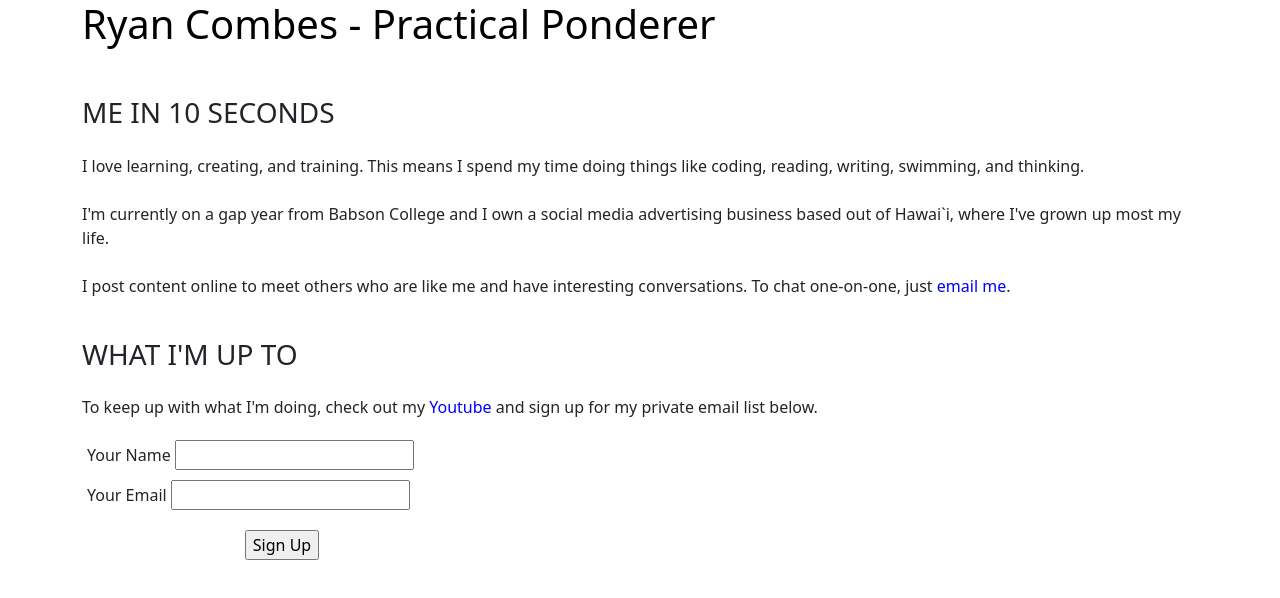
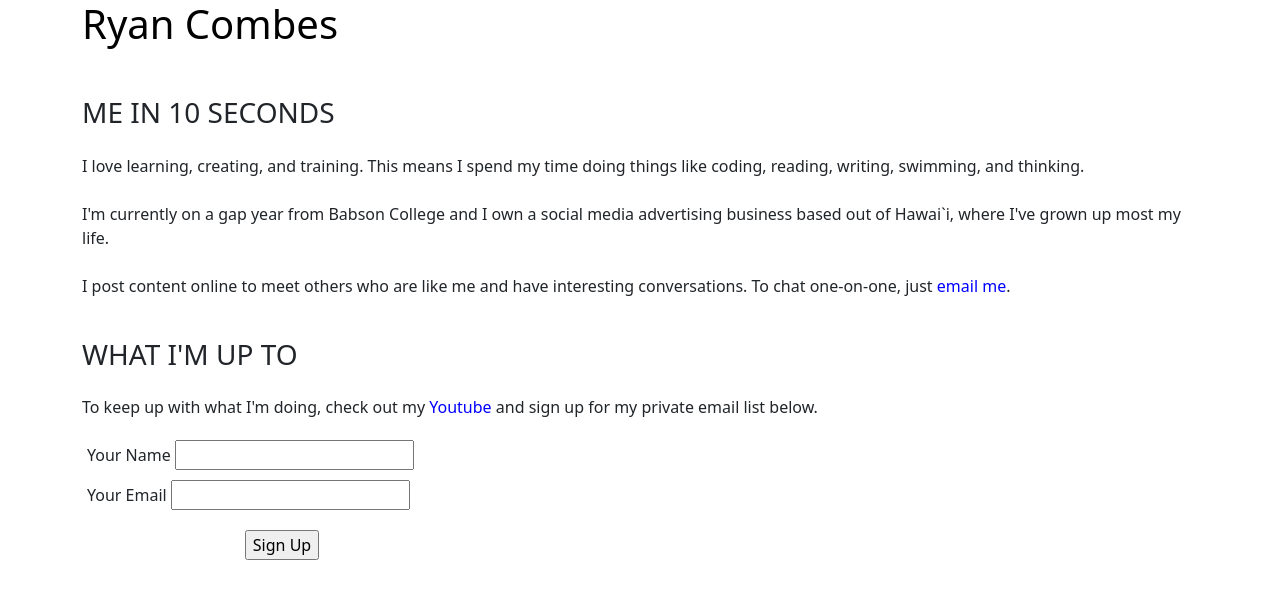
Before and after one commit to ryan1499/ryancombes, a plain HTML site: page index.html in a window 1280 px wide. Drawn offline with nearby package versions, Linux system fonts and the light colour scheme; a script that the page names is missing.

Commit message:
Added favicon

```diff
--- a/index.html
+++ b/index.html
@@ -5,6 +5,7 @@
     <meta http-equiv='X-UA-Compatible' content='IE=edge'>
     <title>Ryan Combes</title>
     <meta name='viewport' content='width=device-width, initial-scale=1'>
+    <link rel='shortcut icon' type='image/png' href='favicon.png'
 
     <!-- Bootstrap CSS -->
     <link href="https://cdn.jsdelivr.net/npm/bootstrap@5.0.0-beta2/dist/css/bootstrap.min.css" rel="stylesheet" integrity="sha384-BmbxuPwQa2lc/FVzBcNJ7UAyJxM6wuqIj61tLrc4wSX0szH/Ev+nYRRuWlolflfl" crossorigin="anonymous">
@@ -16,7 +17,7 @@
     <div class='container'>
         <div class='row'>
             <div class='col'>
-                <h1><a href="www.ryancombes.com" id='homeLink'>Ryan Combes - Practical Ponderer</a></h1>
+                <h1><a href="http://www.ryancombes.com" id='homeLink'>Ryan Combes</a></h1>
                 <div class='my-5'></div>
                 <h3 class='my-4'>ME IN 10 SECONDS</h3>
                 <p>I love learning, creating, and training. This means I spend my time doing things like coding, reading, writing, swimming,
```
Also changed, not shown: favicon.png (added).
